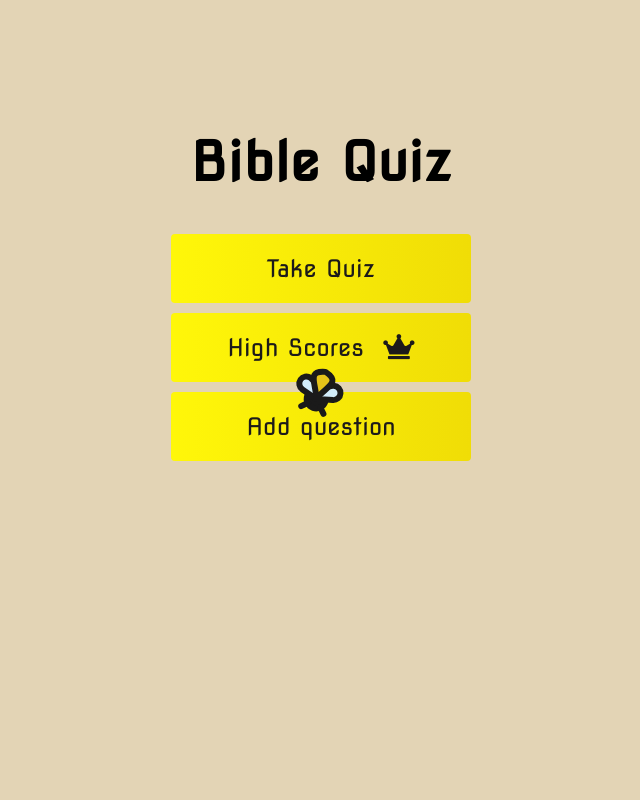
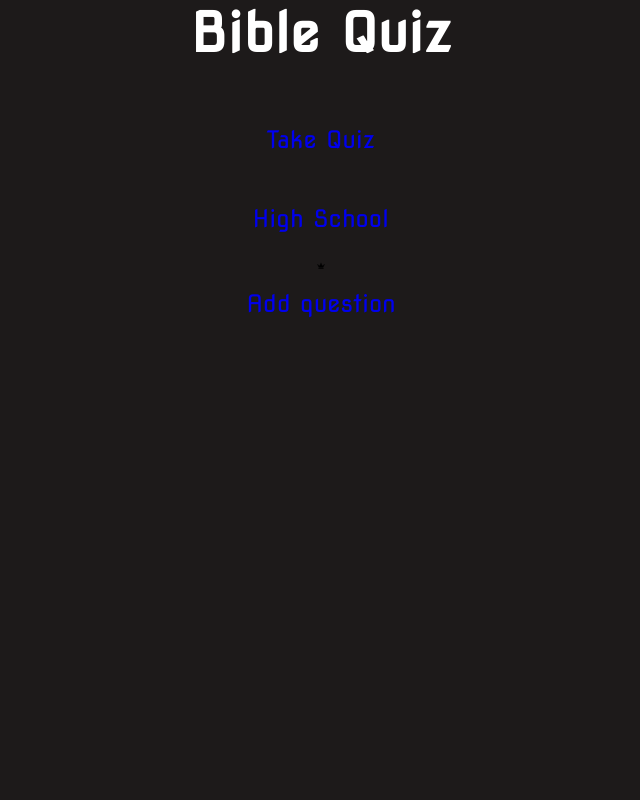
Before and after one commit to JaredGalzote/webdev, a PHP site: page / in a window 1280 px wide. Shown: the whole page, without its empty margins (319-959 px from the left). Run offline with PHP 8.4, Linux system fonts and the light colour scheme; some libraries are stand-ins or nearby versions.

Commit message:
Add files via upload

```diff
--- a/css/style.css
+++ b/css/style.css
@@ -1,7 +1,6 @@
 @import url('https://fonts.googleapis.com/css2?family=Nova+Square&display=swap');
 :root {
-    background: hsl(40, 45%, 80%);
-    color: hsl(0, 0%, 15%);
+    background-color: rgb(29, 26, 26);
 }
 
 * {
@@ -14,24 +13,8 @@
 
 h1 {
     font-size: 5.4rem;
-    color: rgb(0, 0, 0);
+    color: #fff;
     margin-bottom: 4rem;
-}
-
-h2 {
-    font-size: 4.2rem;
-    margin-bottom: 4rem;
-}
-
-.container {
-    width: 100vw;
-    height: 100%;
-    display: flex;
-    justify-content: center;
-    align-items: center;
-    max-width: 80rem;
-    margin: 0 auto;
-    padding: 2rem;
 }
 
 .flex-column {
@@ -59,59 +42,6 @@
     text-align: center;
     margin-bottom: 1rem;
     text-decoration: none;
-    color: rgb(28, 26, 26);
-    background: linear-gradient(90deg, rgb(255, 247, 9)0%, rgb(240, 221, 6)100%);
-    border-radius: 4px;
+    color: rgb(28, 26, 26, );
+    background: linear-gradient(90deg, rgb(18, 92, 255)0%, rgb(0, 10% 255)100%);
 }
-
-.btn:hover {
-    cursor: pointer;
-    box-shadow: 0 0.4rem 1.4rem 0 rgba(56, 55, 11, 0.7);
-    transition: transform 150ms;
-    transform: scale(1.03);
-}
-
-.btn[disabled]:hover {
-    cursor: not-allowed;
-    box-shadow: none;
-    transform: none;
-}
-
-#highscore-btn {
-    background: linear-gradient(90deg, rgb(255, 247, 9)0%, rgb(240, 221, 6)100%);
-}
-
-#highscore-btn:hover {
-    box-shadow: 0 0.4rem 1.4rem rgb(255.255.0.0.5);
-}
-
-.fa-crown {
-    font-size: 2.5rem;
-    margin-left: 1rem;
-}
-
-svg {
-    color: hsl(0, 0%, 20%);
-    width: 80vw;
-    max-width: 35rem;
-    width: 100%;
-    height: auto;
-    display: block;
-}
-
-svg#bee {
-    color: hsl(0, 0%, 10%);
-    position: absolute;
-    width: 50px;
-    height: auto;
-}
-
-li {
-    list-style: none;
-    padding: 1rem;
-}
-
-.ins-container {
-    font-size: 4rem;
-    margin-bottom: 1rem;
-}
--- a/db.php
+++ b/db.php
@@ -2,7 +2,7 @@
 	$dbhost	= "localhost";
 	$dbuser = "root";
 	$dbpass = "1234abcd";
-	$dbname = "examime";
+	$dbname = "quiz";
 
 	$connection = mysqli_connect($dbhost,$dbuser,$dbpass,$dbname);
 
--- a/final.php
+++ b/final.php
@@ -13,7 +13,7 @@
 <body>
 	<div class="container">
 			<div id="home" class="flex-column flex-center">
-			<h1>Congratulations</h1>
+			<h1>Bible Quiz</h1>
 				<h2>Your Result</h2>
 				<p>Congratulation You have completed this test succesfully.</p>
 				<p>Your <strong>Score</strong> is <?php echo $_SESSION['score']*10; ?>  </p>
--- a/index.php
+++ b/index.php
@@ -2,44 +2,17 @@
 <head>
 	<title>Bible Quiz</title>
 	<link rel="stylesheet" type="text/css" href="css/style.css">
-  <link rel="stylesheet" type="text/css" href="css/bee.css">
 	<link rel="stylesheet" href="https://use.fontawesome.com/releases/v5.15.1/css/all.css" integrity="sha384-vp86vTRFVJgpjF9jiIGPEEqYqlDwgyBgEF109VFjmqGmIY/Y4HV4d3Gp2irVfcrp" crossorigin="anonymous">
-
 </head>
 <body>
-    <div class="container">
-          <div id="home" class="flex-column flex-center">
-          <h1>Bible Quiz<img src=""></h1>
-          <a href="main.php" class="btn">Take Quiz</a>
-          <a href="highscores.php" id="highscore-btn" class="btn">High Scores <i class="fas fa-crown"></i></a>
-          <a href="add.php" class="btn">Add question</a>
-          <svg xmlns="http://www.w3.org/2000/svg" viewBox="-25 0 150 100" width="150" height="100">
-    <!-- still unclear about the path accepted by anime.js -->
-      <path id="path" stroke="none" fill="none" d="M -25 -20 a 30 30 0 0 0 60 0 30 30 0 0 0 -60 0 30 30 0 0 1 -60 0 30 30 0 0 1 60 0" />
-    </svg>
+		<div class="container">
+			<div id="home" class="flex-column flex-center">
+			<h1>Bible Quiz</h1>
+			<a href="main.php" class="btn">Take Quiz</a>
+			<a href="highscore.php" id="highscore-btn" class="btn">High School</a><i class="fas fa-crown"></i></a>
+			<a href="add.php" class="btn">Add question</a>
+		</div>
+</div>
 
-    <svg id="bee" viewBox="-10.5 -10.5 21 21" style="width: 50px; height: auto;">
-      <g transform="rotate(90) translate(0 -4)">
-        <g stroke="currentColor">
-          <circle fill="currentColor" r="4" stroke-width="2.5" />
-          <g fill="none" stroke-width="2.5" stroke-linecap="round" stroke-linejoin="round">
-            <path transform="rotate(45) translate(0 -4)" d="M 0 0 v -3" />
-            <path transform="rotate(-45) translate(0 -4)" d="M 0 0 v -3" />
-            <g fill="hsl(200, 80%, 90%)">
-              <path transform="rotate(15)" d="M 0 0 h 7 a 3 3 0 0 1 0 6 q -4 0 -7 -6" />
-              <path transform="scale(-1 1) rotate(15)" d="M 0 0 h 7 a 3 3 0 0 1 0 6 q -4 0 -7 -6" />
-            </g>
-            <g fill="hsl(50, 80%, 50%)">
-              <path d="M 0 0 c 2 6 8 10 0 12 -8 -2 -2 -6 0 -12" />
-            </g>
-          </g>
-        </g>
-      </g>
-    </svg>
-          </div>
-
-    </div>
-
-    <script src='https://cdnjs.cloudflare.com/ajax/libs/animejs/3.1.0/anime.min.js'></script><script  src="./script.js"></script>
 </body>
 </html>
```
Also changed, not shown: main.php (+5 -7 lines), question.php (+7 -16 lines), quiz.sql (added, +125 -0 lines).
